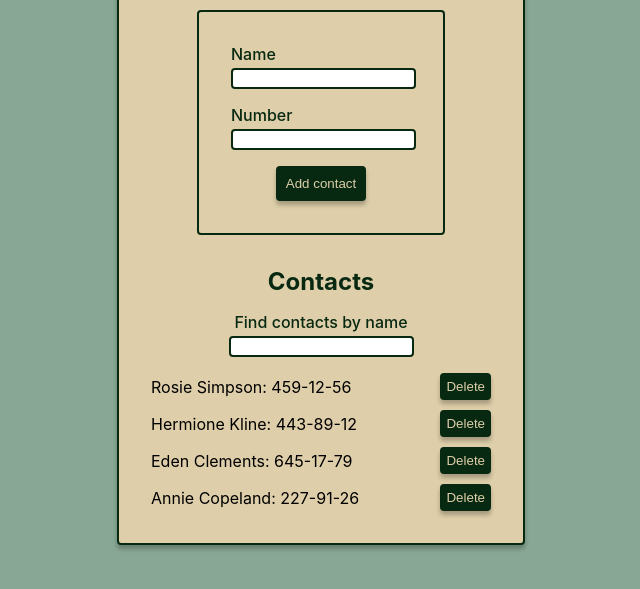
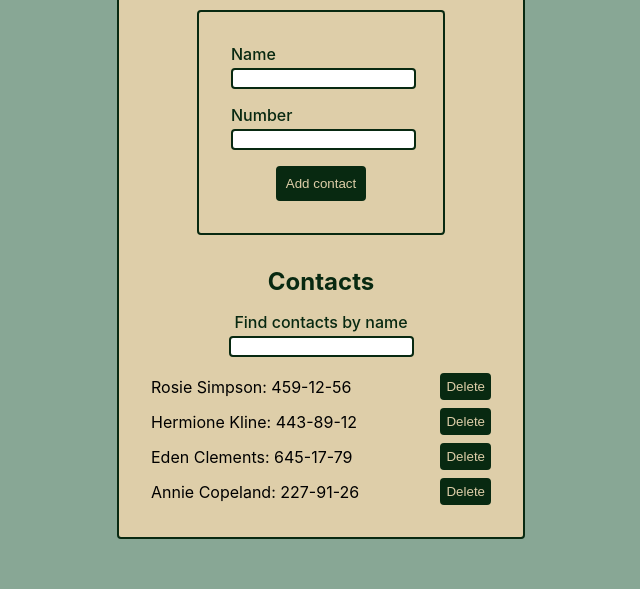
Before and after one commit to pixelboyXL/goit-react-hw-02-phonebook, a React app: page / in a window 1280 px wide. Shown: the part 285-874 px from the top of the page, without its empty margins (319-959 px from the left). Built offline with nearby package versions, Linux system fonts and the light colour scheme.

Commit message:
v. 2.0.1

```diff
--- a/public/index.html
+++ b/public/index.html
@@ -24,7 +24,7 @@
       work correctly both with client-side routing and a non-root public URL.
       Learn how to configure a non-root public URL by running `npm run build`.
     -->
-    <title>React App</title>
+    <title>Phonebook</title>
 
     <!-- Start Single Page Apps for GitHub Pages -->
     <script type="text/javascript">
--- a/src/components/ContactForm/ContactForm.styled.js
+++ b/src/components/ContactForm/ContactForm.styled.js
@@ -34,10 +34,10 @@ export const ButtonForAdd = styled.button`
     cursor: pointer;
     color: ${p => p.theme.colors.maybeYellow};
     background-color: ${p => p.theme.colors.almostDarkGreen};
-    transition: all 250ms cubic-bezier(0.4, 0, 0.2, 1);
+    transition: ${p => p.theme.transition.cubicBezier};
     &:hover,
     &:focus {
-        transform: scale(1.15);
+        transform: ${p => p.theme.transform.scaleThird};
         color: ${p => p.theme.colors.almostDarkGreen};
         background-color: ${p => p.theme.colors.maybeYellow};
     }
--- a/src/components/ContactList/ContactList.styled.js
+++ b/src/components/ContactList/ContactList.styled.js
@@ -9,7 +9,7 @@ export const ContactItem = styled.li`
     justify-content: space-between;
     align-items: center;
     &:not(:last-child) {
-        margin-bottom: 10px;
+        margin-bottom: ${p => p.theme.space[3]}px;
     }
 `;
 
@@ -21,10 +21,10 @@ export const ButtonForDelete = styled.button`
     cursor: pointer;
     color: ${p => p.theme.colors.maybeYellow};
     background-color: ${p => p.theme.colors.almostDarkGreen};
-    transition: all 250ms cubic-bezier(0.4, 0, 0.2, 1);
+    transition: ${p => p.theme.transition.cubicBezier};
     &:hover,
     &:focus {
-        transform: scale(1.15);
+        transform: ${p => p.theme.transform.scaleThird};
         color: ${p => p.theme.colors.almostDarkGreen};
         background-color: ${p => p.theme.colors.maybeYellow};
     }
--- a/src/theme.js
+++ b/src/theme.js
@@ -10,6 +10,9 @@ export const theme = {
         almostDarkGreen: '#082911',
         maybeYellow: '#decea9',
         midnightGrey: '#686868',
+        reallyBisque: 'bisque',
+        cherryRed: '#6d031c',
+        tastyCoffe: '#a79086',
     },
     space: [0, 2, 4, 8, 16, 32, 64, 128, 256],
     fonts: {
@@ -36,6 +39,7 @@ export const theme = {
     borders: {
         none: 'none',
         normal: '2px solid',
+        medium: '6px solid',
     },
     radii: {
         none: '0',
@@ -45,6 +49,15 @@ export const theme = {
         round: '50%',
     },
     shadows: {
-        shadow: '0 4px 4px rgba(0, 0, 0, .25)',
-    }
+        shadowFirst: '0 4px 4px rgba(0, 0, 0, .25)',
+        shadowSecond: '0px 5px 10px bisque',
+    },
+    transition: {
+        cubicBezier: 'all 250ms cubic-bezier(0.4, 0, 0.2, 1)',
+    },
+    transform: {
+        scaleFirst: 'scale(1.07)',
+        scaleSecond: 'scale(1.1)',
+        scaleThird: 'scale(1.15)',
+    },
 };
```
Also changed, not shown: public/favicon.ico.
